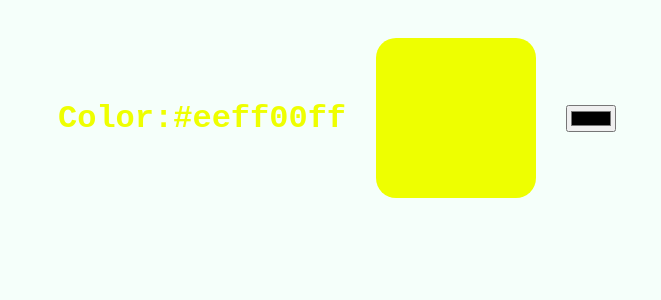
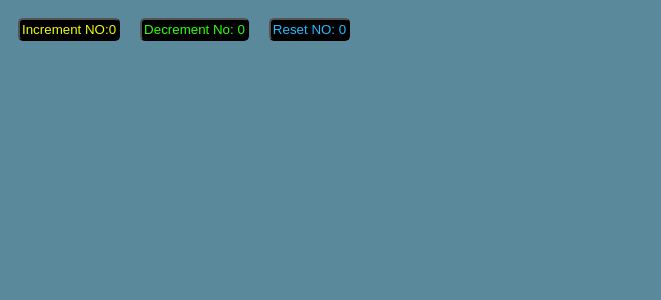
Before and after one commit to F-cloud-source/react-learning-lab, a React (Vite) app: page / in a window 1280 px wide. Shown: the top 300 px of the page, without its empty margins (0-661 px from the left). Built offline with nearby package versions, Linux system fonts and the light colour scheme.

Commit message:
Leanr Updater function and Built Counter app and Optimize it

```diff
--- a/src/App.jsx
+++ b/src/App.jsx
@@ -7,17 +7,23 @@
 //import Hooks from './myUI'
 
 
-//import Counter from './CounterProject/counterApp'
+import Counter from './CounterProject/counterApp'
 
 //import ChangeEvent from './onchangeEvent'
 
-import ColorApp from './colorPickkerApp'
+// import ColorApp from './colorPickkerApp'
+
+
+import Update from './UpdaterFunction'
+
+
 function App(){
 
     return(
         <>
 
-        <ColorApp/>
+        <Update></Update>
+
         </>
     )
 };
--- a/src/CounterProject/counterApp.jsx
+++ b/src/CounterProject/counterApp.jsx
@@ -1,4 +1,14 @@
 // built a counter App Project
+          // Updater Function in React.js
+ //
+// Use the current state to calculate the Next State.\
+//  set Function do not trigger an update.
+//  React bathches together state updates for Performance Reasons.
+//  Next state becomes the Current state after an update.
+
+
+
+
 
  import React, {useState} from 'react'
 
@@ -9,7 +19,11 @@ function Counter(){
 
     let [count , setCount] = useState(0)
 
-    const increment = () => setCount(prev => prev +1);
+    function  increment () {
+      setCount(prev => prev + 1);
+      setCount(prev => prev + 1)
+      setCount(prev => prev + 1)
+     };
      const decrement = () => setCount(prev => prev -1);
       const reset = () => setCount(0)
 
--- /dev/null
+++ b/src/UpdaterFunction.jsx
@@ -0,0 +1,60 @@
+
+// Updater Function = a function passed as an argument tp useState() usually ex .setYear(year + 1 )
+//                    Allow for safe updates based on the previous state
+//                    Used with multiple state Updates and asynchronous Fuctions
+//                    Good practice to use Updater functions.
+
+
+import React, {useState} from 'react'
+
+
+
+function UpdaterApp(){
+
+
+          // Uses the current state to calculate to calculate Next state
+          // Set fucntions do not trigger an updates
+         // React batches together state updates for performance reasons
+        // NEXT state become the CURRENT state after an update
+
+let [count , setCount] = useState(0);
+      function Increment(){
+//  take a pending state to calcutate NEXT state.
+//  React puts your updater function in a quene (waiting in line )
+//  During the enxt render, it will them in the same order
+
+// Before setCount(increase + 1) it is inconsistent and cause issue instated sue updater function.
+        setCount(I => I + 1 );
+        setCount(I => I + 1 )
+        setCount(I => I + 1 )
+        setCount(I => I + 1 )
+
+      }
+
+      function Decrement(){
+
+        setCount(D => D -  1);
+        setCount(D => D -  1);
+        setCount(D => D -  1);
+        setCount(D => D -  1);
+
+      }
+
+      function Reset(){
+
+        setCount(0);
+      }
+
+      return(
+
+        <div>
+            <button className="BTN1" onClick={Increment}> Increment NO:{count} </button>
+            <button className="BTN2" onClick={Decrement}>Decrement No: {count}  </button>
+            <button className="BTN3" onClick={Reset}>  Reset NO: {count} </button>
+        </div>
+      )
+
+
+}
+
+export default UpdaterApp;
--- a/src/index.css
+++ b/src/index.css
@@ -1,7 +1,34 @@
 body{
-    background-color: mintcream;
+    background-color: rgb(90, 137, 155);
     display: flex;
     align-items: center;
     align-content: center;
     font-family: 'Courier New', Courier, monospace;
 }
+
+.BTN1{
+    color: rgb(234, 255, 8);
+    padding: 2px;
+    margin: 10px;
+    cursor: pointer;
+    background-color: black;
+    border-radius: 5px;
+}
+
+.BTN2{
+    color: rgb(45, 255, 8);
+    padding: 2px;
+    margin: 10px;
+    cursor: pointer;
+    background-color: black;
+    border-radius: 5px;
+}
+
+.BTN3{
+    color: rgb(35, 189, 255);
+    padding: 2px;
+    margin: 10px;
+    cursor: pointer;
+    background-color: black;
+    border-radius: 5px;
+}
```
